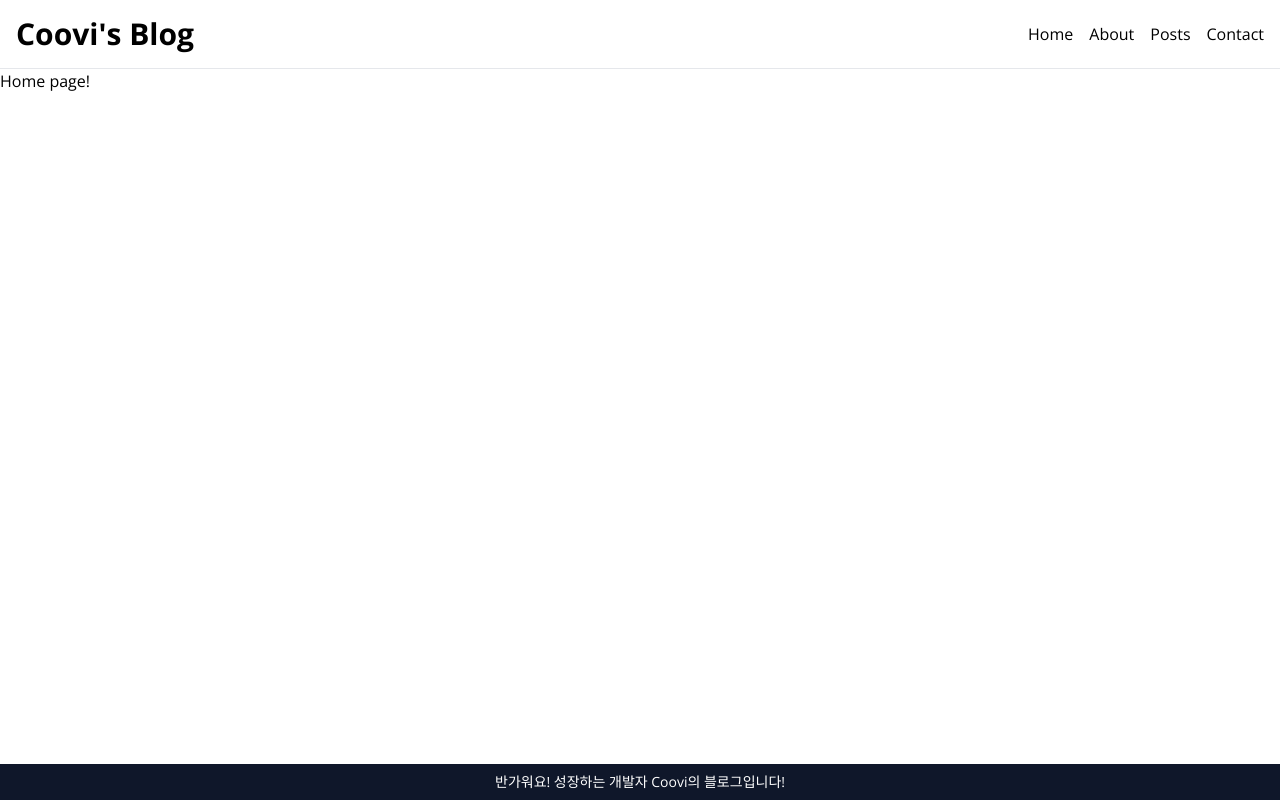
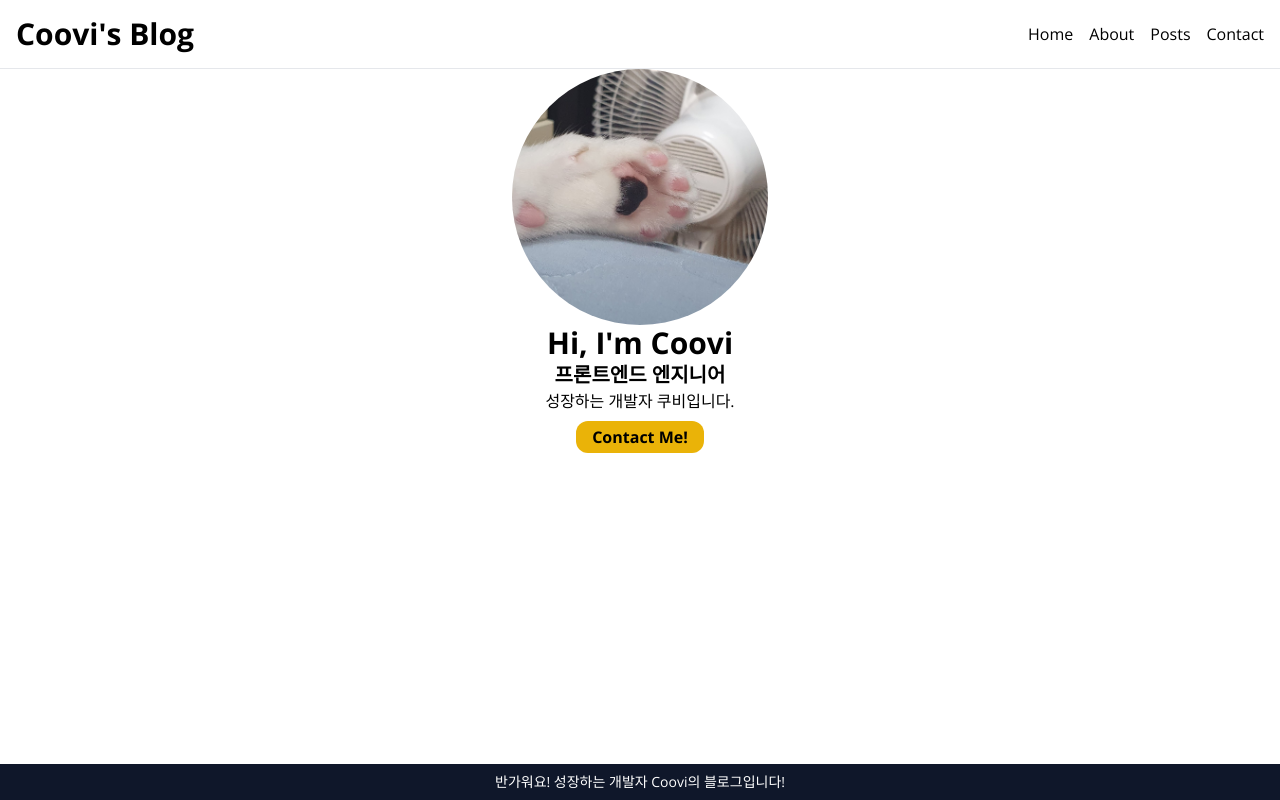
Before and after one commit to jangg0627/coovi_blog, a Next.js app: page / in a window 1280 px wide. Built offline with nearby package versions, Linux system fonts and the light colour scheme.

Commit message:
💄 프로필 구현 - Hero 컴포넌트로 프로필 분리

```diff
--- a/src/app/page.tsx
+++ b/src/app/page.tsx
@@ -1,12 +1,11 @@
 import Image from "next/image";
-import { Inter } from "next/font/google";
 
-const inter = Inter({ subsets: ["latin"] });
+import Hero from "@/components/Hero";
 
-export default function Home() {
+export default function HomePage() {
   return (
     <>
-      <h1>Home page!</h1>
+      <Hero />
     </>
   );
 }
--- /dev/null
+++ b/src/components/Hero.tsx
@@ -0,0 +1,26 @@
+import Image from "next/image";
+import Link from "next/link";
+import profileImage from "../../public/images/coovi.jpeg";
+
+export default function Hero() {
+  return (
+    <section className="text-center">
+      <div className="mx-auto w-64 h-64 rounded-full overflow-hidden">
+        <Image
+          className="w-full h-full object-cover"
+          src={profileImage}
+          alt="Profile image"
+          priority
+        />
+      </div>
+      <h2 className="text-3xl font-bold">Hi, I'm Coovi</h2>
+      <h3 className="text-xl font-semibold">프론트엔드 엔지니어</h3>
+      <p>성장하는 개발자 쿠비입니다.</p>
+      <Link href="/contact">
+        <button className="bg-yellow-500 font-bold rounded-xl py-1 px-4 mt-2">
+          Contact Me!
+        </button>
+      </Link>
+    </section>
+  );
+}
```
